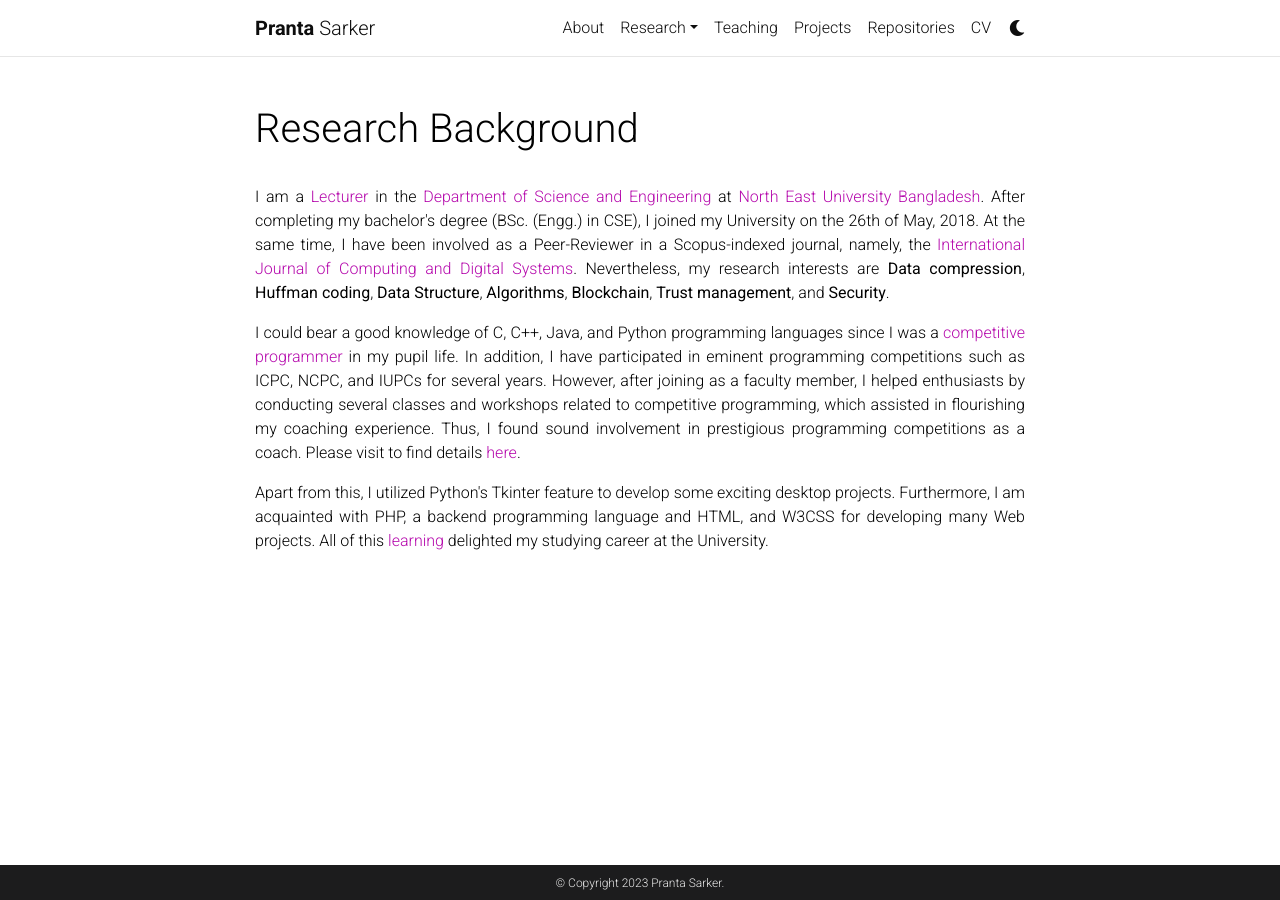
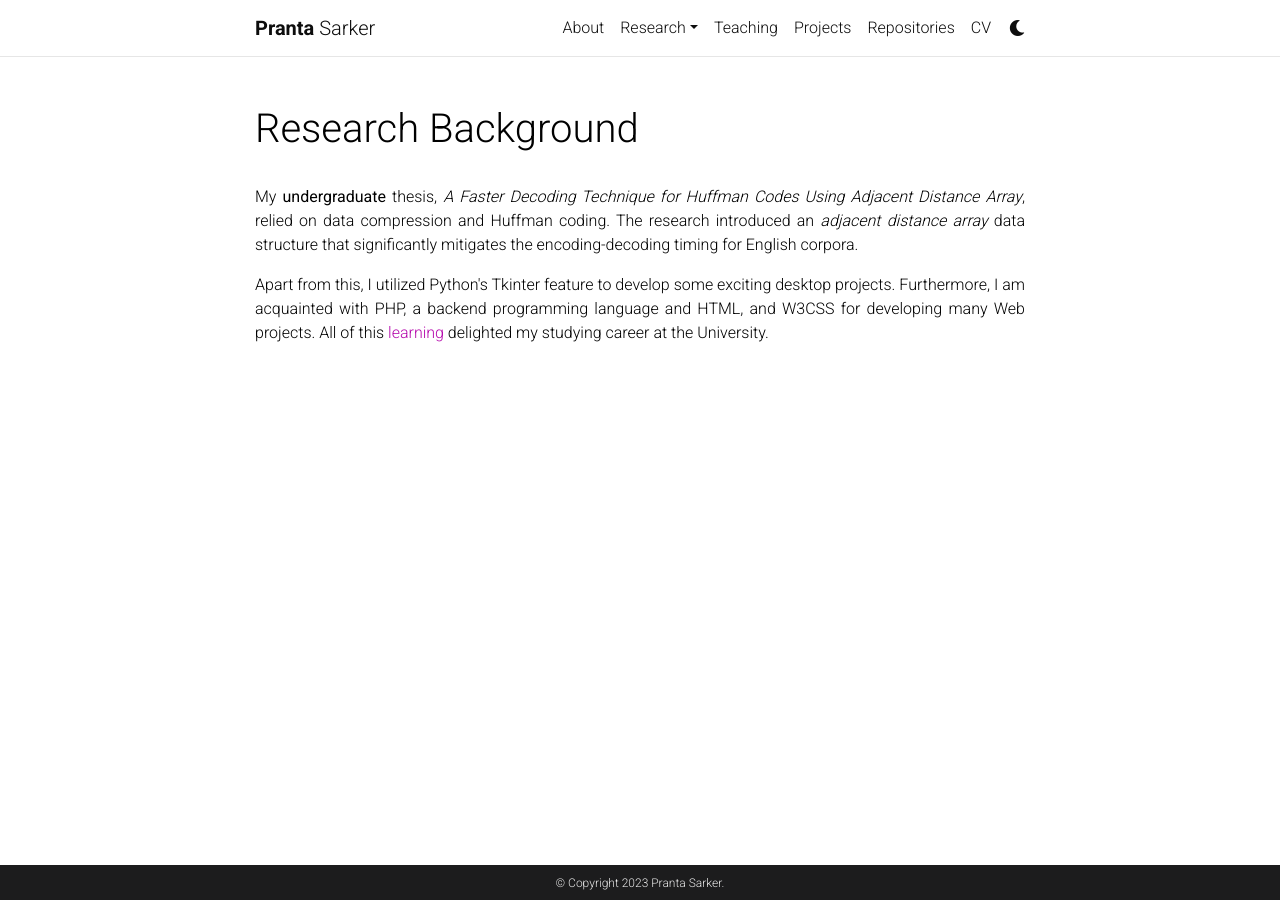
Before and after one commit to psarkerbd/psarkerbd.github.io, a Jekyll site: the page built from _pages/background.md, in a window 1280 px wide. Built offline with Jekyll 4.4.1, drawn with Linux system fonts in a browser that asks for light colours; comment, search, counter and statistics services are not loaded; a style sheet for code colours, icons or effects is not loaded.

```diff
--- a/_pages/background.md
+++ b/_pages/background.md
@@ -5,11 +5,11 @@ permalink: /r_background/
 ---
 
 <p style="text-align: justify">
-I am a <a href='https://www.neub.edu.bd/faculty/school-of-natural-sciences/department-of-computer-science-and-engineering/518-pranta-sarker'>Lecturer</a> in the <a href='https://www.neub.edu.bd/academic/school-of-natural-sciences/department-of-computer-science-and-engineering'>Department of Science and Engineering</a> at <a href='https://www.neub.edu.bd/'>North East University Bangladesh</a>. After completing my bachelor's degree (BSc. (Engg.) in CSE), I joined my University on the 26th of May, 2018. At the same time, I have been involved as a Peer-Reviewer in a Scopus-indexed journal, namely, the <a href='https://journal.uob.edu.bh/handle/123456789/12?id=about'>International Journal of Computing and Digital Systems</a>. Nevertheless, my research interests are <b>Data compression</b>, <b>Huffman coding</b>, <b>Data Structure</b>, <b>Algorithms</b>, <b>Blockchain</b>, <b>Trust management</b>, and <b>Security</b>.
+My <b>undergraduate</b> thesis, <em>A Faster Decoding Technique for Huffman Codes Using Adjacent Distance Array</em>, relied on data compression and Huffman coding. The research introduced an <em>adjacent distance array</em> data structure that significantly mitigates the encoding-decoding timing for English corpora.
 </p>
 
 <p style="text-align: justify">
-I could bear a good knowledge of C, C++, Java, and Python programming languages since I was a <a href='https://www.stopstalk.com/user/profile/prantacse14'>competitive programmer</a> in my pupil life. In addition, I have participated in eminent programming competitions such as ICPC, NCPC, and IUPCs for several years. However, after joining as a faculty member, I helped enthusiasts by conducting several classes and workshops related to competitive programming, which assisted in flourishing my coaching experience. Thus, I found sound involvement in prestigious programming competitions as a coach. Please visit to find details <a href='https://psarkerbd.github.io/cv/'>here</a>.
+
 </p>
 
 <p style="text-align: justify">
```
Also changed, not shown: _pages/publications.md (+1 -1 lines).
